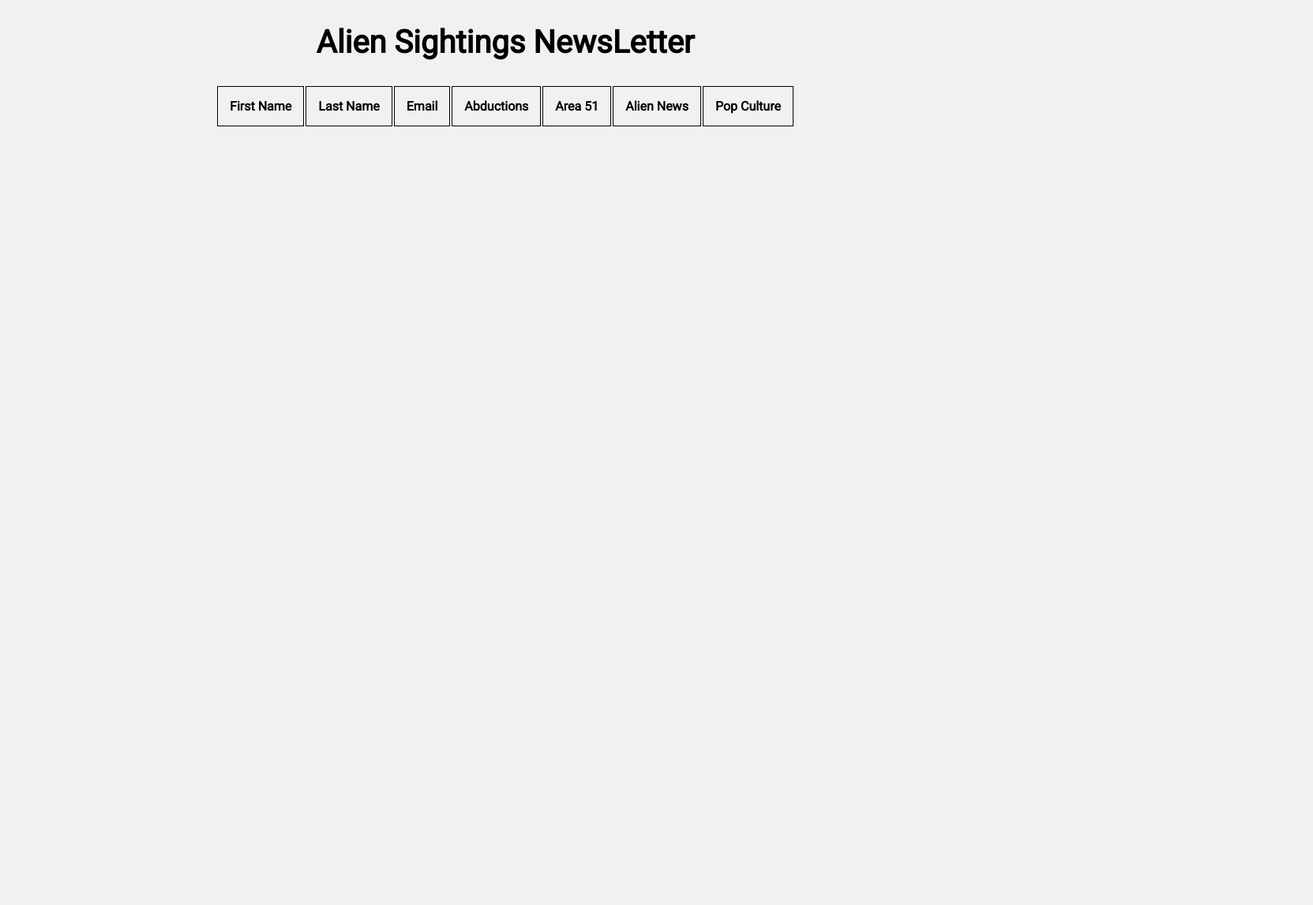
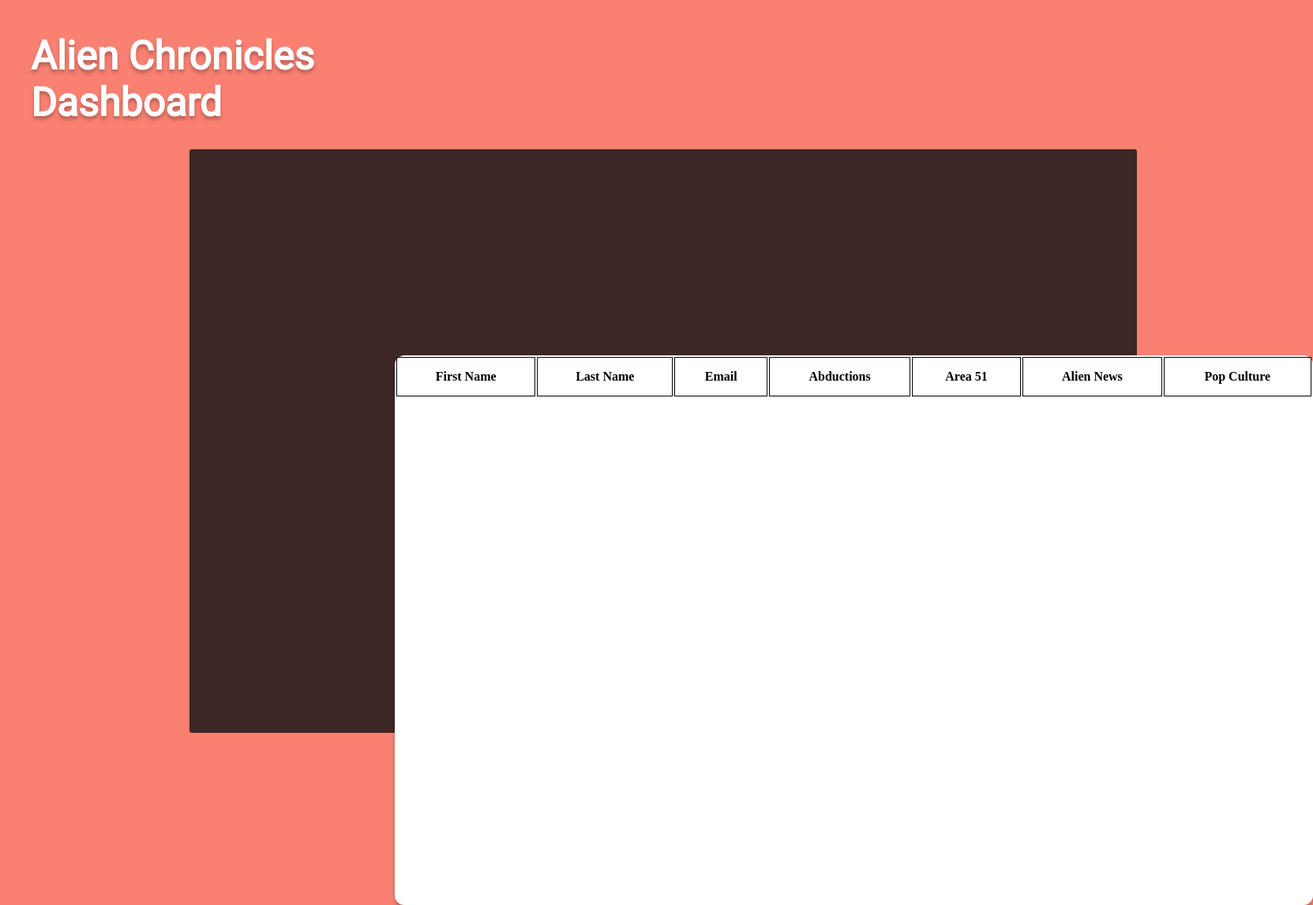
Before and after one commit to ksrawr/ux-collab, a website: page views/admin.html in a window 1280 px wide. Shown: the whole page at 79% size, 1663 px wide, since content can reach past the window. Before the commit the page ends 800 px from the top, so only its background shows below. Drawn offline with Linux system fonts and the light colour scheme.

Commit message:
adds styling based on ui team wireframes

```diff
--- a/public/css/admin.css
+++ b/public/css/admin.css
@@ -4,25 +4,65 @@
 	padding: 0;
 	margin: 0;
 	box-sizing: border-box;
-	font-family: 'Roboto', sans-serif;
 }
 
 h1 {
-	font-size: 40px;
-	text-align: center;
+	position: absolute;
+	width: 556px;
+	height: 85px;
+	left: 39px;
+	top: 42px;
+
+	font-family: 'Roboto', sans-serif;
+	font-style: normal;
+	font-weight: bold;
+	font-size: 50px;
+	line-height: 59px;
+	color: #FFFFFF;
+
+	text-shadow: 0px 4px 4px rgba(0, 0, 0, 0.25);
 }
 
-header {
+/* header {
 	margin: 30px 0;
+} */
+
+body {
+	background-color: salmon;
+	min-height: 100vh;
+	min-width: 100vw;
+	padding: 0;
+	margin: 0;
 }
 
-body {
-	background-color: #f1f1f1;
+main {
+	position: absolute;
+	width: 1200px;
+	height: 739px;
+
+	/* We will have to adjust the left & top positioning for different screens */
+	left: 240px;
+	top: 189px;
+
+	background: rgba(0, 11, 13, 0.76);
+	border-radius: 3px;
+}
+
+.table-container {
+	position: absolute;
+	width: 1163px;
+	height: 696px;
+	left: 260px;
+	top: 261px;
+
+	background: #FFFFFF;
+	box-shadow: 0px 4px 4px rgba(0, 0, 0, 0.25);
+	border-radius: 12px;
 }
 
 table {
-	/*width: 100%;*/
 	margin: 0 auto;
+	width: 100%;
 }
 
 th {
@@ -35,9 +75,9 @@ tr, td, th {
 	border: 1px solid black;
 }
 
-.text-left {
+/* .text-left {
 	text-align: left;
-}
+} */
 
 .text-center {
 	text-align: center;
--- a/views/admin.html
+++ b/views/admin.html
@@ -11,9 +11,10 @@
   <body>
     <!-- <h1>Hi. I'm an alien admin.</h1> -->
     <header>
-    	<h1 class="header">Alien Sightings NewsLetter</h1>
+    	<h1 class="header">Alien Chronicles Dashboard</h1>
     </header>
     <main>
+      <section class="table-container">
         <table>
           <tr>
             <th class="text-left">First Name</th>
@@ -25,6 +26,8 @@
             <th class="text-center">Pop Culture</th>
           </tr>
         </table>
+      </section>
     </main>
+    <!-- <div style="position:absolute;left: 240px;background-color: aqua;padding:50px"></div> -->
   </body>
 </html>
```
Lines whose indentation alone changed are shown as unchanged.
